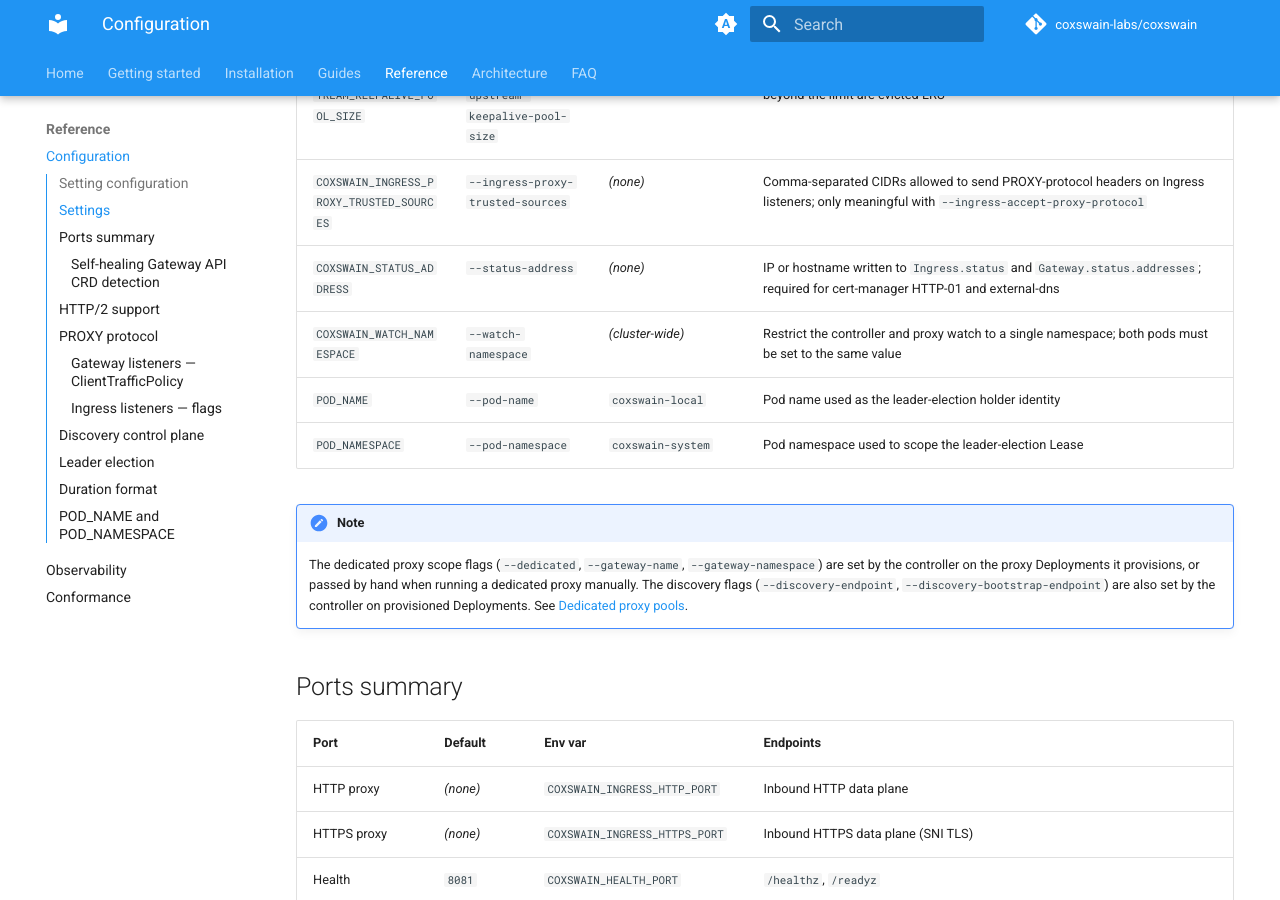
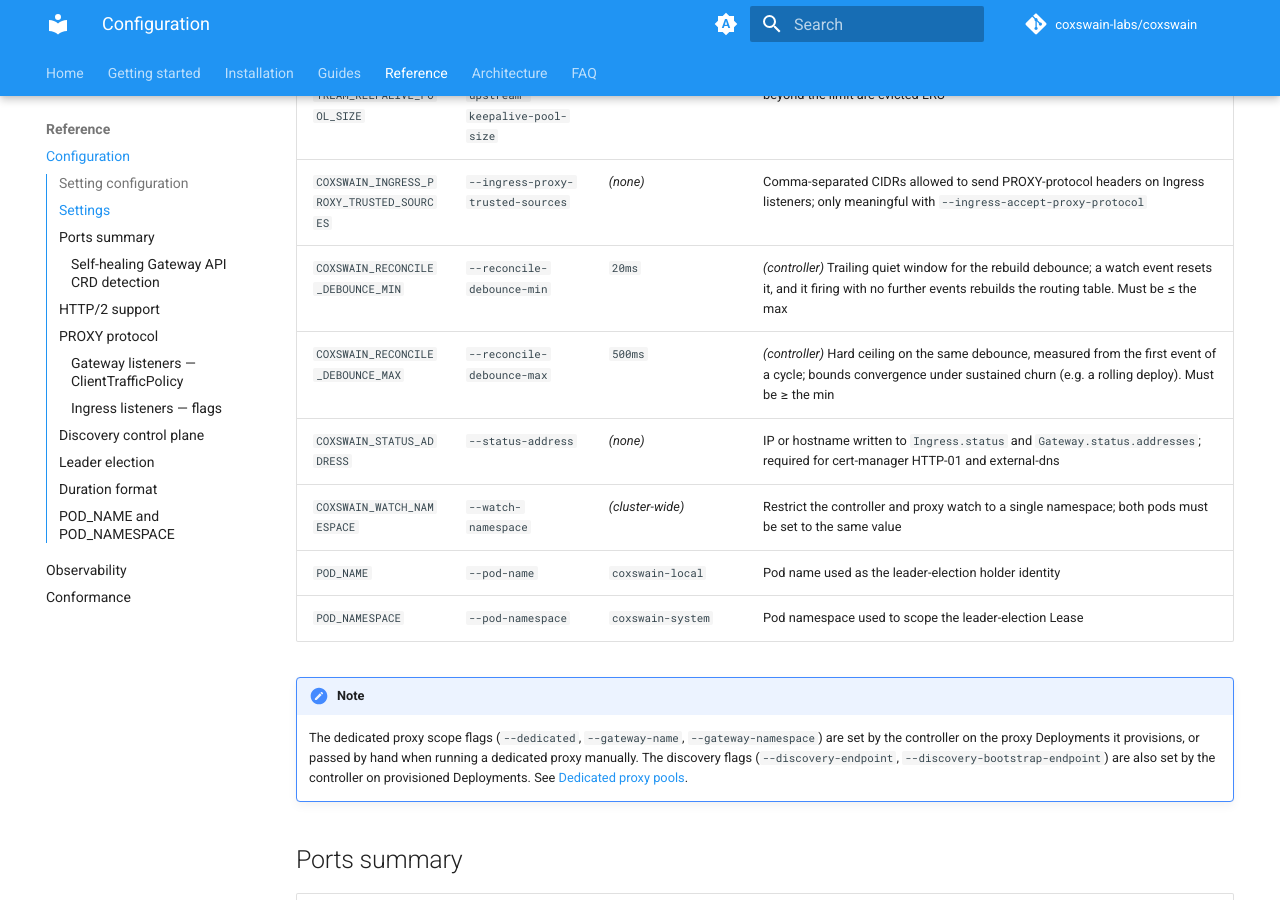
Before and after one commit to coxswain-labs/coxswain, an MkDocs documentation site: the page built from docs/src/reference/configuration.md, in a window 1280 px wide and 900 px high, scrolled down 3289 px. Built offline with MkDocs 1.6.1 and Material for MkDocs 9.7.7, drawn with Linux system fonts in a browser that asks for light colours; comment, search, counter and statistics services are not loaded; the version menu is left out.

Commit message:
docs: document adaptive reconcile debounce tuning
Fixes #512

```diff
--- a/docs/src/reference/configuration.md
+++ b/docs/src/reference/configuration.md
@@ -79,6 +79,8 @@ Coxswain is configured via environment variables. Each setting maps to an enviro
 | `COXSWAIN_PROXY_THREADS` | `--proxy-threads` | `2` | Worker threads per proxy service; set to CPU core count for maximum throughput |
 | `COXSWAIN_PROXY_UPSTREAM_KEEPALIVE_POOL_SIZE` | `--proxy-upstream-keepalive-pool-size` | `128` | Maximum idle upstream connections in Pingora's keepalive pool; connections beyond the limit are evicted LRU |
 | `COXSWAIN_INGRESS_PROXY_TRUSTED_SOURCES` | `--ingress-proxy-trusted-sources` | _(none)_ | Comma-separated CIDRs allowed to send PROXY-protocol headers on Ingress listeners; only meaningful with `--ingress-accept-proxy-protocol` |
+| `COXSWAIN_RECONCILE_DEBOUNCE_MIN` | `--reconcile-debounce-min` | `20ms` | _(controller)_ Trailing quiet window for the rebuild debounce; a watch event resets it, and it firing with no further events rebuilds the routing table. Must be ≤ the max |
+| `COXSWAIN_RECONCILE_DEBOUNCE_MAX` | `--reconcile-debounce-max` | `500ms` | _(controller)_ Hard ceiling on the same debounce, measured from the first event of a cycle; bounds convergence under sustained churn (e.g. a rolling deploy). Must be ≥ the min |
 | `COXSWAIN_STATUS_ADDRESS` | `--status-address` | _(none)_ | IP or hostname written to `Ingress.status` and `Gateway.status.addresses`; required for cert-manager HTTP-01 and external-dns |
 | `COXSWAIN_WATCH_NAMESPACE` | `--watch-namespace` | _(cluster-wide)_ | Restrict the controller and proxy watch to a single namespace; both pods must be set to the same value |
 | `POD_NAME` | `--pod-name` | `coxswain-local` | Pod name used as the leader-election holder identity |
```
